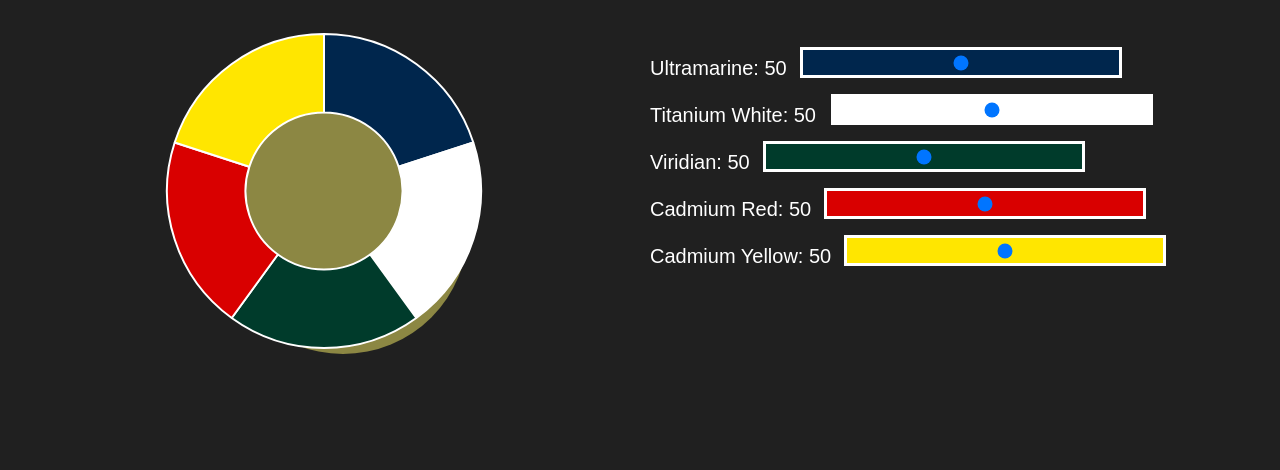
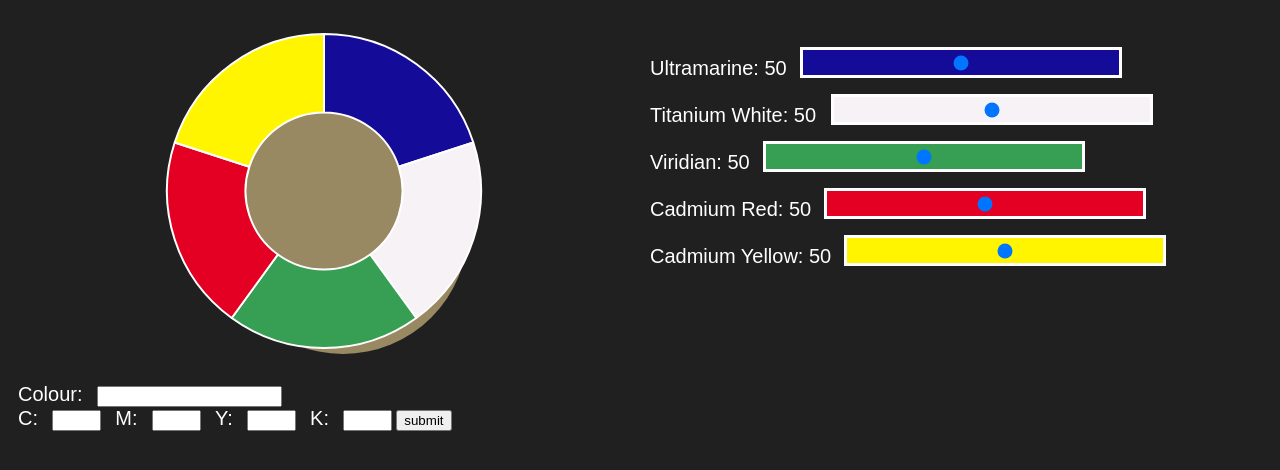
Before and after one commit to Gemma-Rate/Oil-colour-mix, a plain HTML site: page colour_mixer.html in a window 1280 px wide. Drawn offline with nearby package versions, Linux system fonts and the light colour scheme.

Commit message:
updated to add new colours

```diff
--- a/colour_mix_script.js
+++ b/colour_mix_script.js
@@ -1,23 +1,25 @@
 
 //* Input data //*
 
-var ultramarine = Color().cmyk(100, 50, 0, 70);
-var titaniumWhite = Color().cmyk(0, 0, 0, 0);
-var viridian = Color().cmyk(100, 42, 58, 60);
-var cadmiumRed = Color().cmyk(0, 100, 100, 15);
-var cadmiumYellow = Color().cmyk(0, 10, 100, 0);
+var ultramarine = Color().cmyk(87, 93, 0, 40);
+var titaniumWhite = Color().cmyk(3, 5, 4, 0);
+var viridian = Color().cmyk(76, 30, 63, 11);
+var cadmiumRed = Color().cmyk(0, 100, 85, 11);
+var cadmiumYellow = Color().cmyk(0, 4, 100, 0);
 // Define the colours in terms of cmyk.
 
 availableColors = [ultramarine, titaniumWhite, viridian, cadmiumRed, cadmiumYellow];
+initialLabels = ['Ultramarine', 'Titanium White', 'Viridian', 'Cadmium Red', 'Cadmium Yellow']
 
 //* Style the sliders //*
 
-var i;
-for (i = 0; i < availableColors.length; i++) {
+function newSlider(i, availableColors, labels){
+    // Make a new slider colour.
         document.getElementsByClassName("slider")[i].style.backgroundColor = availableColors[i].rgbString()
+        document.getElementsByClassName("colourname")[i].innerHTML = labels[i]
 }
 
-function displayPercent(i) {
+function displayPercent(i, document) {
 // Function to change the percentage displayed by the bar.
     document.getElementsByClassName("percent")[i].innerHTML = document.getElementsByClassName("slider")[i].value;
     // Get the value of slider i.
@@ -28,56 +30,52 @@ function displayPercent(i) {
      }
 }
 
-displayPercent(0);
-displayPercent(1);
-displayPercent(2);
-displayPercent(3);
-displayPercent(4);
+var i;
+for (i = 0; i < availableColors.length; i++) {
+    // Update the display percent and sliders.
+    document.getElementsByClassName("slider").onchange = displayPercent(i, document);
+    newSlider(i, availableColors, initialLabels);
+}
+
 
 //* Get data weights from slider //*
 
+function getSliderVals(availableColors){
     dataWeights = [];
     colorList = [];
     // List of the cmyk colour objects
-
     var i=0;
     for (i = 0; i < availableColors.length; i++) {
-    var outputVal = document.getElementsByClassName("slider")[i].value
+        var outputVal = document.getElementsByClassName("slider")[i].value;
         // Get slider value.
-    console.log(i)
         if (outputVal === "0") {
             // Do nothing if value is zero.
         }
         else{
-      console.log(outputVal)
-      console.log(i)
-      dataWeights.push(outputVal)
-      colorList.push(availableColors[i])
-      // Update colour list with non zero percentages.
+          dataWeights.push(outputVal);
+          colorList.push(availableColors[i]);
+          // Update colour list with non zero percentages and available colours.
         }
     }
+}
+
+getSliderVals(availableColors)
+
 // Percentage of pie chart for each colour.
 
 
 //* Show the pie chart //*
 
-var ctx2 = document.getElementById("upperChart").getContext('2d');
+var doughnut = document.getElementById("upperChart").getContext('2d');
 // Get canvas element.
-var myChart = new Chart(ctx2, {
+var myChart = new Chart(doughnut, {
     type: 'doughnut',
     data: {
-        labels: ['Ultramarine', 'Titanium White', 'Viridian', 'Cadmium Red', 'Cadmium Yellow'],
+        labels: initialLabels,
         datasets: [{
             label: '# of Votes',
             data: dataWeights,
             backgroundColor: colorList.map(x => x.rgbString()), // Convert color list to rgb string values.
-            borderColor: [
-                'rgb(255, 255, 255)',
-                'rgb(255, 255, 255)',
-                'rgb(255, 255, 255)',
-                'rgb(255, 255, 255)',
-                'rgb(255, 255, 255)'
-            ],
             // Set the border colours.
             borderWidth: 2
         }]
@@ -111,7 +109,6 @@ for (i = 0; i < colorList.length; i++) {
   // Do nothing if percent value of the colour is zero.
   }
   else {
-  console.log(dataWeights[i])
     for (j = 0; j < colorList.length; j++) {
       if (dataWeights[j] === "0") {
         // Do nothing if percent value of the colour is zero.
@@ -119,7 +116,6 @@ for (i = 0; i < colorList.length; i++) {
       else{
         scaleTot += dataWeights[j]/dataWeights.slice(-1)[0]
         // Get total scaling (first/last+second/last+...)
-        console.log(scaleTot)
       }
     scaling = dataWeights[i]/dataWeights.slice(-1)[0]
     cmykSum = colorList[i].mix(cmykSum, scaling/scaleTot);
@@ -130,3 +126,79 @@ for (i = 0; i < colorList.length; i++) {
 }
 
 document.getElementsByClassName("circle_base")[0].style.backgroundColor = cmykSum.rgbString()
+// Background circle to fill doughnut.
+
+//* Add new colours //*
+
+function addColour(name, c, m, y, k){
+
+    var c = parseInt(c)
+    var m = parseInt(m)
+    var y = parseInt(y)
+    var k = parseInt(k)
+
+    console.log(typeof(c))
+    var newColour = Color().cmyk(c, m, y, k);
+    console.log(c, m, y, k)
+
+    var colourName = name;
+
+    var sliderList = document.getElementById("sliderscol");
+    var newP = document.createElement("p");
+    // Add new paragraph to slider list.
+
+    var newLabel = document.createElement("label");
+    newLabel.className = "text1";
+
+
+    var newColourName = document.createElement("span");
+    newColourName.className = "text1";
+    newColourName.textContent = colourName+":";
+    newLabel.appendChild(newColourName);
+    // Make new colour label span and add it to the label.
+
+    var newPercent = document.createElement("span");
+    newPercent.class="percent";
+    newLabel.appendChild(newPercent);
+
+    sliderList.appendChild(newLabel);
+    // Add new label element.
+
+    var newSlider = document.createElement("input");
+    newSlider.type = "range";
+    newSlider.className = "slider";
+    // Make a new slider and style it.
+    newP.appendChild(newSlider);
+    // Add new slider to new paragraph.
+    sliderList.appendChild(newSlider);
+    // Make a new slider and add it to the slider list.
+
+    sliderList.appendChild(document.createElement("br"))
+
+    var existingSliders = document.getElementsByClassName("slider")
+
+    newSlider.style.backgroundColor = newColour.rgbString()
+    //document.getElementsByClassName("colourname")[-1].innerHTML = colourName
+    newPercent = newSlider.value;
+
+}
+
+//* Update the doughnut plot with new or removed colours //*
+
+function addColourChart(doughnut, newLabel, newData) {
+    // Add a new colour to the chart.
+    doughnut.data.labels.push(newLabel);
+    doughnut.data.datasets.forEach((dataset) => {
+        dataset.data.push(newData);
+    });
+    doughnut.update();
+}
+
+function removeColourChart(doughnut) {
+    // Remove a colour from the chart.
+    doughnut.data.labels.pop();
+    doughnut.data.datasets.forEach((dataset) => {
+        dataset.data.pop();
+    });
+    doughnut.update();
+}
--- a/colour_mixer.html
+++ b/colour_mixer.html
@@ -3,13 +3,6 @@
 <meta name="viewport" content="width=device-width, initial-scale=1">
 <!-- Metadata -->
 
-
-
-<script src="https://ajax.googleapis.com/ajax/libs/jquery/3.5.1/jquery.min.js"></script>
-<script src="https://unpkg.com/react@16/umd/react.development.js" crossorigin></script>
-<script src="https://unpkg.com/react-dom@16/umd/react-dom.development.js" crossorigin></script>
-<!-- Load React. -->
-<!-- Note: when deploying, replace "development.js" with "production.min.js". -->
 <script src="https://cdnjs.cloudflare.com/ajax/libs/Chart.js/2.8.0/Chart.bundle.js"></script>
 <!-- Load Chart.js -->
 
@@ -22,33 +15,45 @@
 <div class="column">
     <span class="circle_base"></span>
     <canvas id="upperChart"></canvas>
+    <br>
+    <br>
+    <form action="#" id="forms">
+        <label class="text1">Colour:</label> <input type="text" id="name" ><br>
+        <label class="text1">C:</label> <input type="text" id="C" maxlength="3" size="3">
+        <label class="text1">M:</label> <input type="text" id="M" maxlength="3" size="3">
+        <label class="text1"> Y:</label> <input type="text" id="Y" maxlength="3" size="3">
+        <label class="text1">K:</label> <input type="text" id="K" maxlength="3" size="3">
+        <input type="submit" value="submit" onclick="addColour(document.getElementById('name').value,
+        document.getElementById('C').value, document.getElementById('M').value,
+        document.getElementById('Y').value, document.getElementById('K').value)">
+    </form>
 </div>
-<div class="column">
+<div class="column" id="sliderscol">
     <div class="sliders">
         <p>
-            <label class="text1">Ultramarine: <span class="percent"></span></label>
+            <label class="text1"><span class="colourname"></span>: <span class="percent"></span></label>
             <input type="range" min="0" max="100" value="50" class="slider" id="color1">
         </p>
         <p>
-            <label class="text1">Titanium White: <span class="percent"></span></span> </label>
+            <label class="text1"><span class="colourname"></span>: <span class="percent"></span> </label>
             <input type="range" min="0" max="100" value="50" class="slider" id="color2">
         </p>
         <p>
-            <label class="text1">Viridian: <span class="percent"></span></label>
+            <label class="text1"><span class="colourname"></span>: <span class="percent"></span></label>
             <input type="range" min="0" max="100" value="50" class="slider" id="color3">
         </p>
         <p>
-            <label class="text1">Cadmium Red: <span class="percent"></span></label>
+            <label class="text1"><span class="colourname"></span>: <span class="percent"></span></label>
             <input type="range" min="0" max="100" value="50" class="slider" id="color4">
         </p>
         <p>
-            <label class="text1">Cadmium Yellow: <span class="percent"></span></label>
+            <label class="text1"><span class="colourname"></span>: <span class="percent"></span></label>
             <input type="range" min="0" max="100" value="50" class="slider" id="color5">
         </p>
     </div>
 </div>
 
-<div></div>
+
 <script src='./colour_mix_script.js'></script>
 
 </body>
```
Also changed, not shown: style_sheet.css (line endings or trailing spaces). Lines whose indentation alone changed are shown as unchanged.
